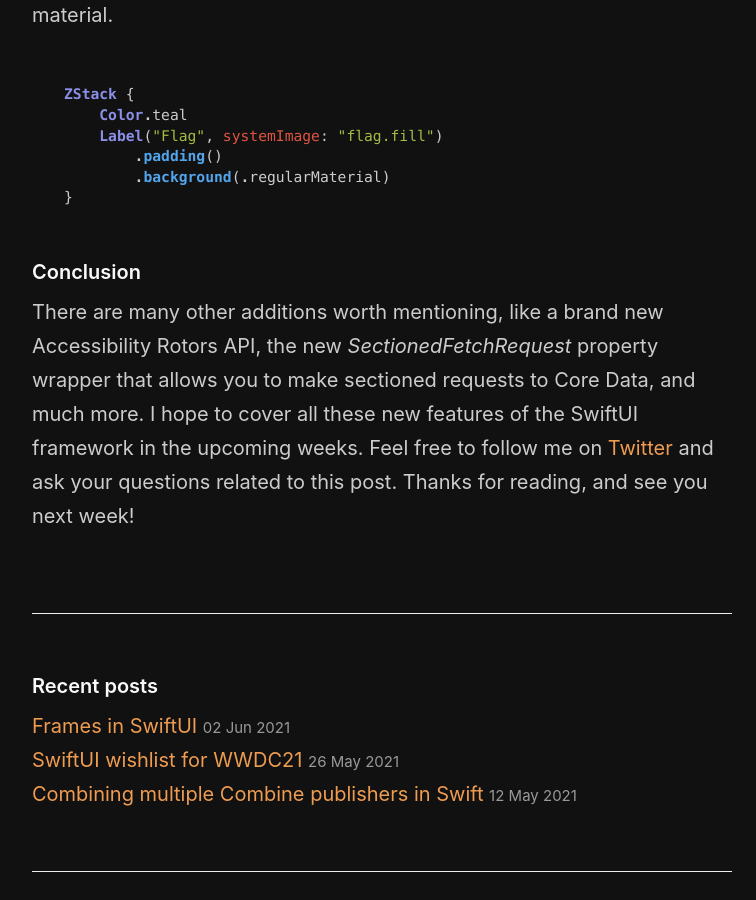
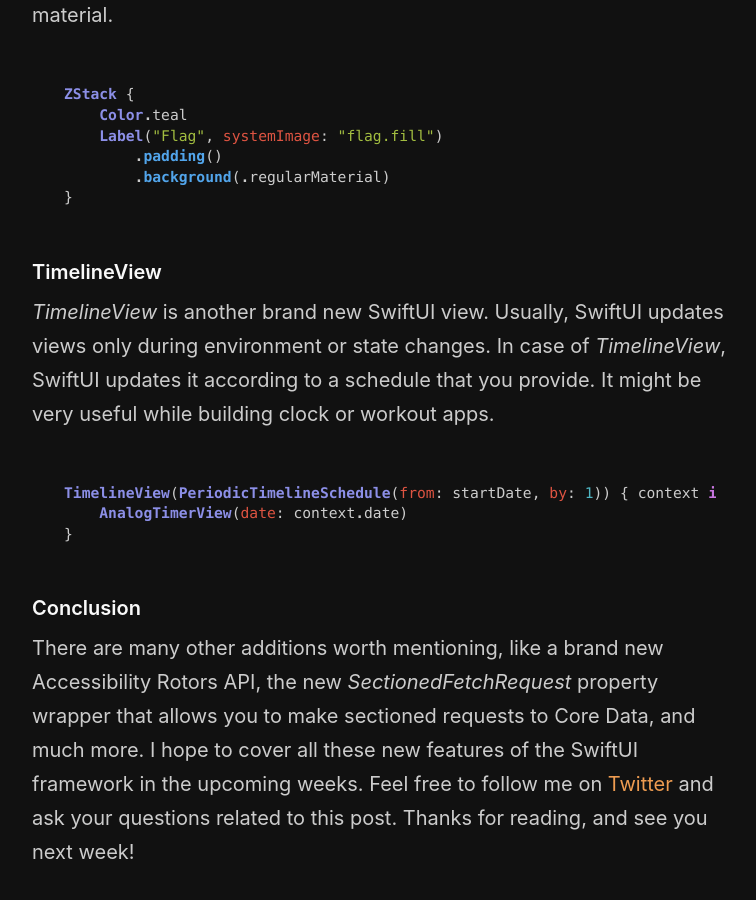
Before and after one commit to mecid/mecid.github.io, a Jekyll site: the page built from _posts/2021-06-08-what-is-new-in-swiftui-after-wwdc21.md, in a window 1280 px wide and 900 px high, scrolled down 5541 px. Shown: the whole window, without its empty margins (258-1014 px from the left). Built offline with Jekyll 4.4.1, drawn with Linux system fonts in a browser that asks for light colours.

Commit message:
timelineview section added to whats new in swiftui post.

````diff
--- a/_posts/2021-06-08-what-is-new-in-swiftui-after-wwdc21.md
+++ b/_posts/2021-06-08-what-is-new-in-swiftui-after-wwdc21.md
@@ -193,5 +193,14 @@ ZStack {
 }
 ```
 
+#### TimelineView
+*TimelineView* is another brand new SwiftUI view. Usually, SwiftUI updates views only during environment or state changes. In case of *TimelineView*, SwiftUI updates it according to a schedule that you provide. It might be very useful while building clock or workout apps.
+
+```swift
+TimelineView(PeriodicTimelineSchedule(from: startDate, by: 1)) { context in
+    AnalogTimerView(date: context.date)
+}
+```
+
 #### Conclusion
 There are many other additions worth mentioning, like a brand new Accessibility Rotors API, the new *SectionedFetchRequest* property wrapper that allows you to make sectioned requests to Core Data, and much more. I hope to cover all these new features of the SwiftUI framework in the upcoming weeks. Feel free to follow me on [Twitter](https://twitter.com/mecid) and ask your questions related to this post. Thanks for reading, and see you next week!
````
